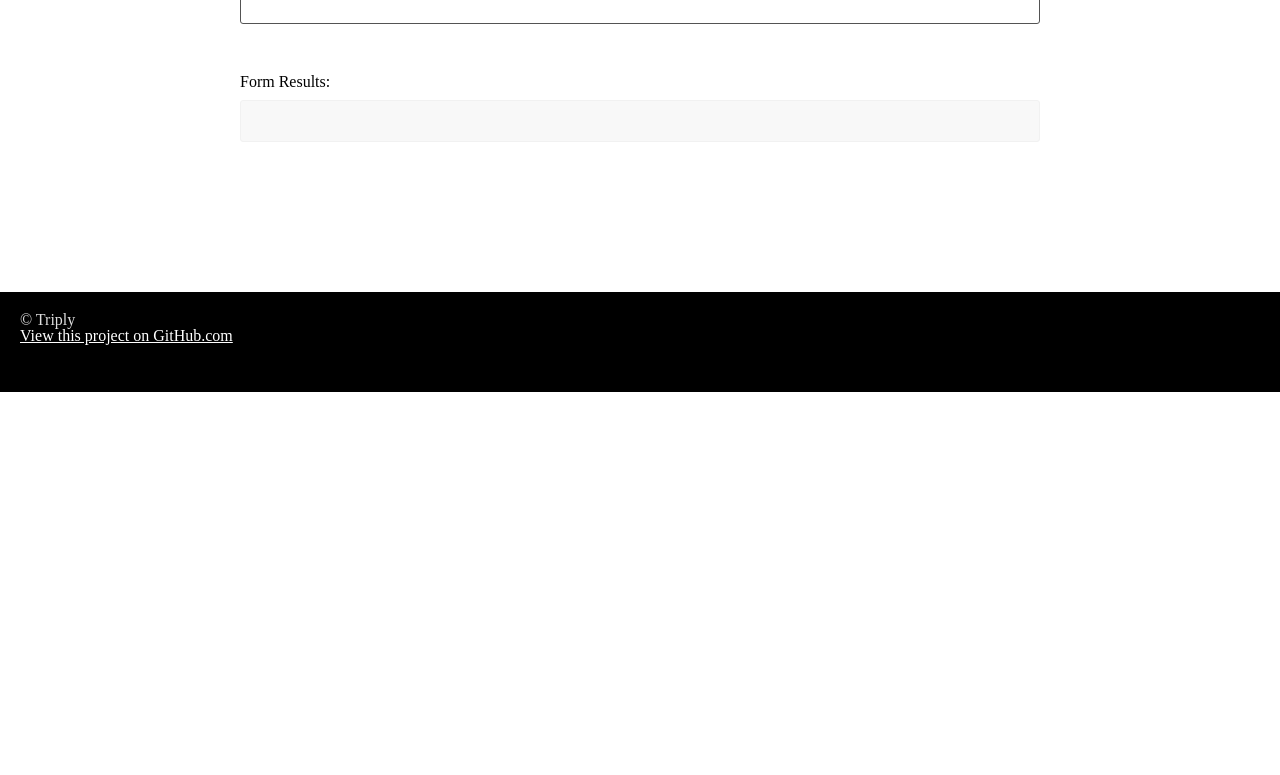
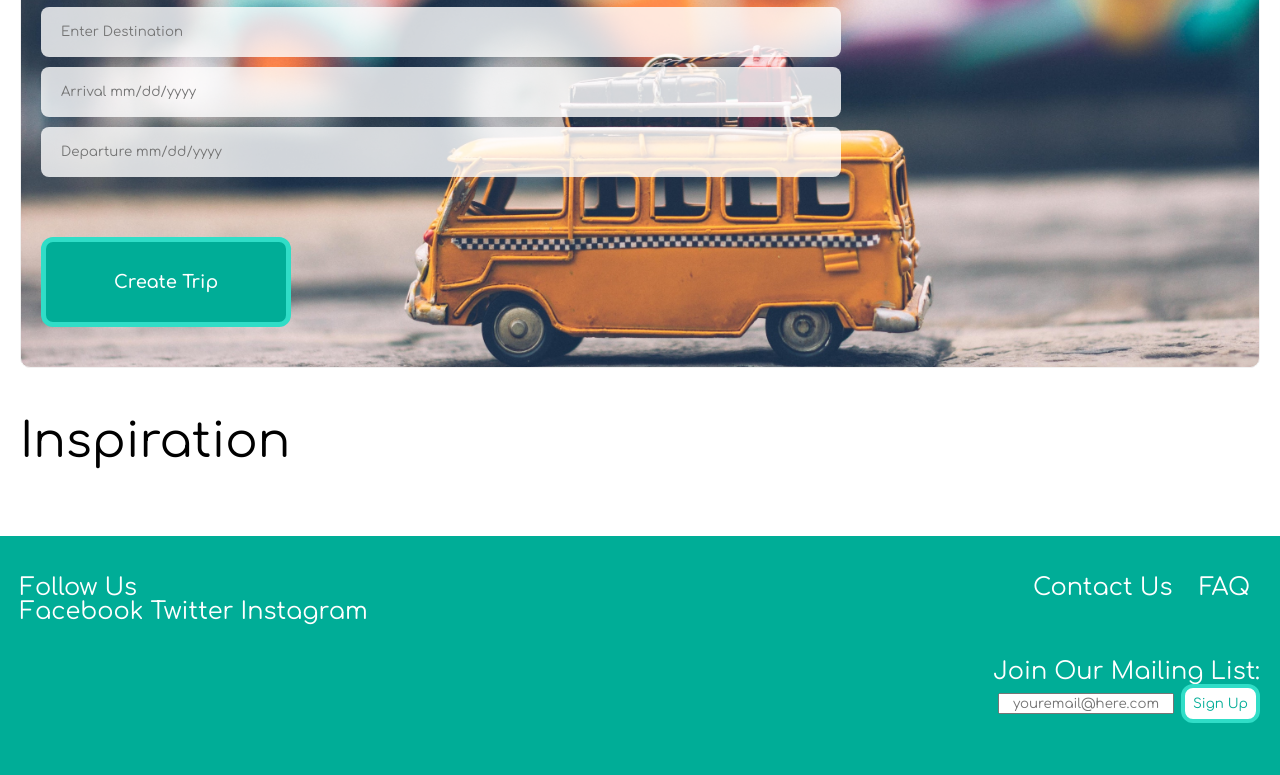
Before and after one commit to CFox2019/Triply, a website built with webpack: page src/client/views/templates/index.html in a window 1280 px wide. Shown: the part 408-1183 px from the top of the page. Before the commit the page ends 800 px from the top, so only its background shows below. Built offline with nearby package versions, Linux system fonts and the light colour scheme.

Commit message:
Updated styling

```diff
--- a/package.json
+++ b/package.json
@@ -30,6 +30,7 @@
     "babel-loader": "^8.1.0",
     "clean-webpack-plugin": "^3.0.0",
     "css-loader": "^3.4.2",
+    "file-loader": "^6.0.0",
     "html-loader": "^1.1.0",
     "html-webpack-plugin": "^3.2.0",
     "jest": "^25.3.0",
--- a/src/client/js/formHandler.js
+++ b/src/client/js/formHandler.js
@@ -13,26 +13,27 @@ async function handleSubmit(event) {
     const submit = document.getElementById('submit')
     submit.value = 'Loading...'
     submit.disabled = true
-    const results = document.getElementById('results')
-    results.innerHTML = ""
+    // TODO: update to use new form
+    // const results = document.getElementById('results')
+    // results.innerHTML = ""
 
-    console.log("::: Form Submitted :::")
-    const response = await fetch('/fetchSentiment', {
-        method: 'post',
-        mode: 'cors',
-        credentials: 'same-origin',
-        headers: {
-            'Content-Type': 'application/json',
-            'Accept': 'application/json'
-        },
-        body: JSON.stringify({
-            url: formText
-        })
-    })
-    const json = await response.json()
-    results.innerHTML = json.sentiment
-    submit.value = 'Submit'
-    submit.disabled = false
+    // console.log("::: Form Submitted :::")
+    // const response = await fetch('/fetchSentiment', {
+    //     method: 'post',
+    //     mode: 'cors',
+    //     credentials: 'same-origin',
+    //     headers: {
+    //         'Content-Type': 'application/json',
+    //         'Accept': 'application/json'
+    //     },
+    //     body: JSON.stringify({
+    //         url: formText
+    //     })
+    // })
+    // const json = await response.json()
+    // results.innerHTML = json.sentiment
+    // submit.value = 'Submit'
+    // submit.disabled = false
 }
 
 export { handleSubmit }
--- a/src/client/styles/base.scss
+++ b/src/client/styles/base.scss
@@ -2,6 +2,7 @@ body {
     display: flex;
     flex-direction: column;
     min-height: 100vh;
+    font-family: 'Comfortaa', cursive;
 }
 
 main {
@@ -9,15 +10,50 @@ main {
     padding: 20px;
 }
 
+main input {
+    padding: 5px 20px;
+    width: 100%;
+    max-width: 800px;
+    line-height: 40px;
+    margin: 10px 0;
+    border-radius: 8px;
+    border: none;
+    background-color: rgba(255, 255, 255, 0.8)
+}
+
 section {
-    max-width: 800px;
     margin: 50px auto;
 }
 
-#results {
-    background-color: #f8f8f8;
+input {
+    font-family: 'Comfortaa', cursive;
+}
+
+#where_to {
+    color: #ffffff;
+    border: 1px solid #545454;
+    border-radius: 3px;
+    background: url(../media/bus.jpg) no-repeat center center fixed;
+    -webkit-background-size: cover;
+    -moz-background-size: cover;
+    -o-background-size: cover;
+    background-size: cover;
+    // background-position: left 0px bottom 50px;
     padding: 20px;
     margin: 10px auto;
-    border-radius: 3px;
+    border-radius: 10px;
     border: 1px solid #f1f1f1;
 }
+
+#where_to h1 {
+    font-size: 4em;
+    padding: 20px 0px 40px 0px;
+}
+
+#inspiration h1 {
+    font-size: 3em;
+}
+
+@media only screen and (max-width: 600px) {
+    //TODO: update to support tablet and desktop
+}
--- a/src/client/styles/footer.scss
+++ b/src/client/styles/footer.scss
@@ -1,18 +1,58 @@
 footer {
-    height: 100px;
-    background-color: #000000;
+    display: flex;
+    flex-wrap: wrap;
+    background-color: #00ad97;;
     color: #dedede;
-    padding: 20px;
+    padding: 40px 20px;
+    font-size: 1.5em;
 }
 
 footer a:link {
     color: #ffffff;
+    text-decoration: none;
 }
 
 footer a:visited {
     color: #ffffff;
+    text-decoration: none;
 }
 
 footer a:hover {
     color: #ffffff;
+    text-decoration: underline;
 }
+
+.footer_social {
+    color: #ffffff;
+    flex: 1;
+    order: 1;
+}
+
+.footer_nav {
+    flex: 1;
+    order: 2;
+    text-align: right;
+}
+
+.footer_nav a {
+    padding: 10px 10px 0px 10px;
+}
+
+.email_signup {
+    color: #ffffff;
+    flex: 1;
+    order: 2;
+    padding: 60px 0px 60px 0px;
+}
+
+#your_email {
+    text-align: center;
+}
+
+#email_submit {
+    background-color: #ffffff;
+    color: #00ad97;
+    border: 4px solid #30ddc7;
+    border-radius: 12px;
+    padding: 8px;
+}
--- a/src/client/styles/form.scss
+++ b/src/client/styles/form.scss
@@ -1,12 +1,25 @@
-form {
-    border: 1px solid #545454;
-    border-radius: 3px;
-    padding: 40px;
+#destination {
+    display: block;
 }
 
-input {
-    padding: 5px 20px;
-    width: 100%;
-    line-height: 16px;
-    margin: 10px 0;
+#arrival {
+    display: block;
 }
+
+#departure {
+    display: block;
+}
+
+#create_trip_submit {
+    background-color: #00ad97;
+    color: #ffffff;
+    font-size: 18px;
+    font-weight: bold;
+    text-decoration: none;
+    border: 5px solid #30ddc7;
+    border-radius: 12px;
+    padding: 20px;
+    margin: 60px 0px 20px 0px;
+    width: 250px;
+    display: block;
+}
--- a/src/client/styles/header.scss
+++ b/src/client/styles/header.scss
@@ -1,10 +1,11 @@
 header {
     display: flex;
     flex-wrap: wrap;
+    flex-direction: column;
     justify-content: space-between;
     padding: 40px 20px;
     background-color: #00ad97;
-    height: 165px;
+    height: 230px;
 }
 
 .logo-container {
@@ -25,6 +26,7 @@ header {
     flex: 1;
     order: 2;
     text-align: right;
+    padding-top: 20px;
 }
 
 .navigation a:link, a:visited {
--- a/src/client/views/partials/footer.html
+++ b/src/client/views/partials/footer.html
@@ -1,4 +1,22 @@
 <footer>
-    <p>© Triply</p>
-    <p><a href="https://github.com/CFox2019/fend/tree/refresh-2019">View this project on GitHub.com</a></p>
+
+    <div class="footer_social">
+        <h2>Follow Us</h2>
+        <a href="">Facebook</a>
+        <a href="">Twitter</a>
+        <a href="">Instagram</a>
+    </div>
+
+    <div class="footer_nav">
+        <a href="/contact_us">Contact Us</a>
+        <a href="/facts">FAQ</a>
+
+        <div class="email_signup">
+            <h2>Join Our Mailing List:</h2>
+            <input id="your_email" type="text" name="input" value="" placeholder="youremail@here.com">
+            <input id="email_submit" type="submit" name="" value="Sign Up" onclick="return Client.handleSubmit(event)" onsubmit="return Client.handleSubmit(event)">
+        </div>
+
+        <p>© Triply</p>
+    </div>
 </footer>
--- a/src/client/views/partials/head.html
+++ b/src/client/views/partials/head.html
@@ -2,4 +2,5 @@
     <title>Triply</title>
     <meta charset="utf-8">
     <meta name="viewport" content="width=device-width, initial-scale=1.0">
+    <link href="https://fonts.googleapis.com/css2?family=Comfortaa:wght@400;600&display=swap" rel="stylesheet">
 </head>
--- a/src/client/views/templates/index.html
+++ b/src/client/views/templates/index.html
@@ -7,17 +7,18 @@
         <%= require('html-loader!../partials/header.html') %>
 
         <main>
-            <h1>Where to?</h1>
-            <section>
+            <section id="where_to">
+                <h1>Where to?</h1>
                 <form class="" onsubmit="return Client.handleSubmit(event)">
-                    <input id="url" type="text" name="input" value="" placeholder="URL">
-                    <input id="submit" type="submit" name="" value="submit" onclick="return Client.handleSubmit(event)" onsubmit="return Client.handleSubmit(event)">
+                    <input id="destination" type="text" name="input" value="" placeholder="Enter Destination">
+                    <input id="arrival" type="text" name="input" value="" placeholder="Arrival mm/dd/yyyy">
+                    <input id="departure" type="text" name="input" value="" placeholder="Departure mm/dd/yyyy">
+                    <input id="create_trip_submit" type="submit" name="" value="Create Trip" onclick="return Client.handleSubmit(event)" onsubmit="return Client.handleSubmit(event)">
                 </form>
-            <section>
+            </section>
 
-            <section>
-                <strong>Form Results:</strong>
-                <div id="results"></div>
+            <section id="inspiration">
+                <h1>Inspiration</h1>
             </section>
         </main>
 
--- a/webpack.dev.js
+++ b/webpack.dev.js
@@ -29,7 +29,15 @@ module.exports = {
                     loader: 'svg-url-loader',
                     options: {}
                 }
-            }
+            },
+            {
+                test: /\.(png|jpe?g|gif)$/i,
+                use: [
+                  {
+                    loader: 'file-loader',
+                  }
+                ]
+            },
         ]
     },
     plugins: [
```
Also changed, not shown: src/client/views/templates/create_trip.html (+2 -2 lines), src/client/media/beach.jpg (added), src/client/media/bus.jpg (added), 2 other files.
